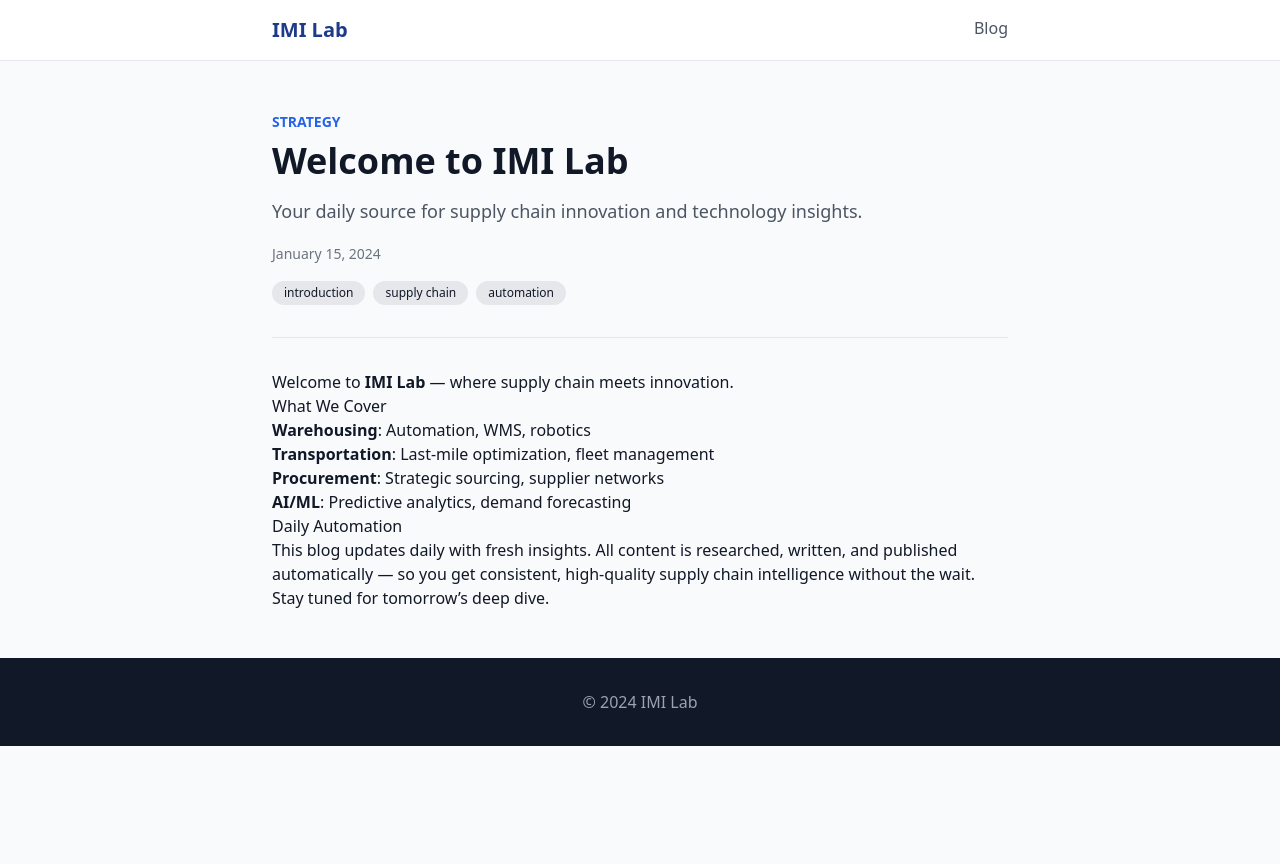
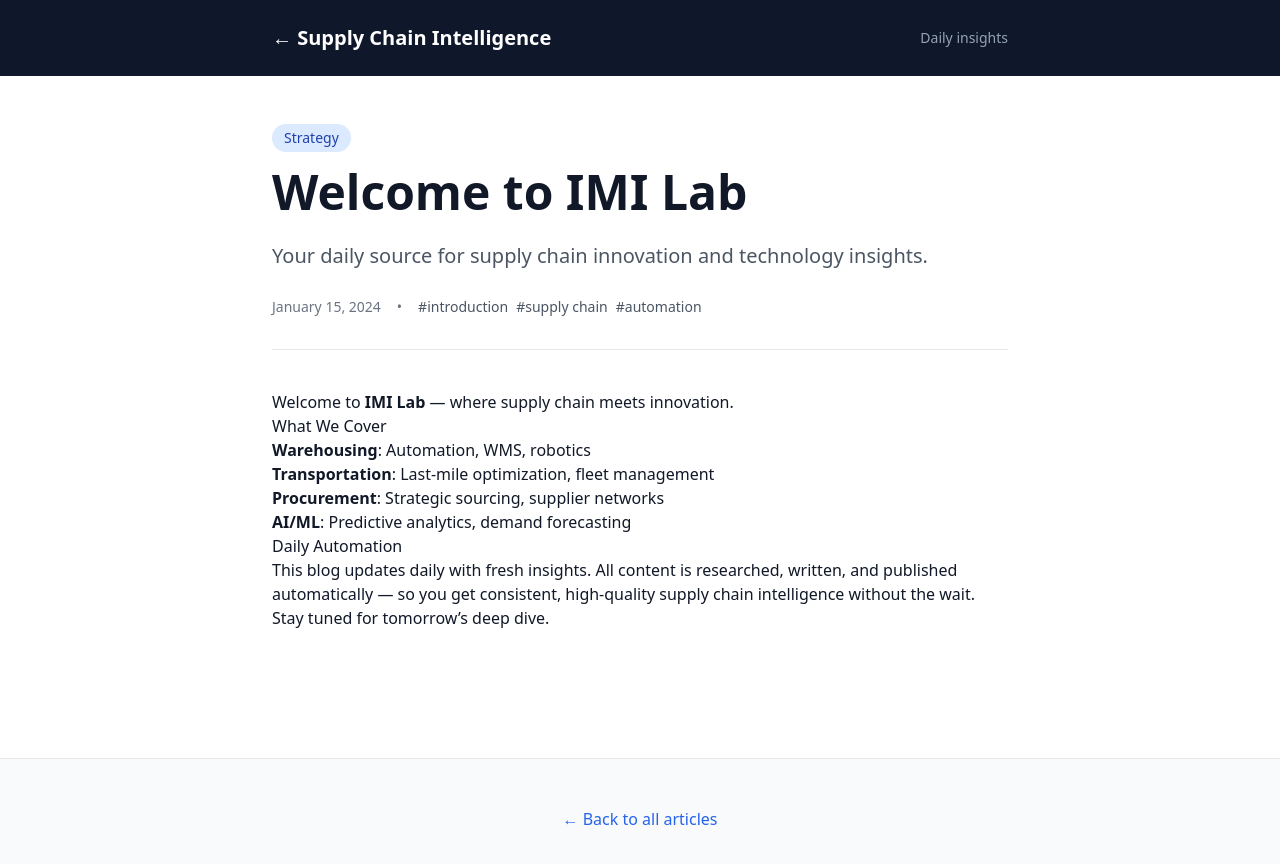
Before and after one commit to venkataramanik/imi-lab, an Astro site: page /blog/hello-world in a window 1280 px wide. Before the commit the page ends 800 px from the top, so only its background shows below. Built offline with nearby package versions, Linux system fonts and the light colour scheme; Astro itself is replaced by a stand-in of ours.

Commit message:
Update BlogPost.astro

```diff
--- a/src/layouts/BlogPost.astro
+++ b/src/layouts/BlogPost.astro
@@ -9,34 +9,49 @@ const formattedDate = new Date(pubDate).toLocaleDateString('en-US', {
 <html lang="en">
 <head>
   <meta charset="UTF-8" />
-  <meta name="viewport" content="width=device-width" />
-  <title>{title} | IMI Lab</title>
+  <meta name="viewport" content="width=device-width, initial-scale=1.0" />
+  <title>{title} | Supply Chain Intelligence</title>
   <meta name="description" content={description} />
 </head>
-<body class="bg-gray-50 text-gray-900 font-sans">
-  <header class="bg-white border-b sticky top-0">
-    <nav class="max-w-3xl mx-auto px-4 py-4 flex justify-between">
-      <a href="/" class="text-xl font-bold text-blue-900">IMI Lab</a>
-      <a href="/blog" class="text-gray-600">Blog</a>
+<body class="bg-white text-gray-900 font-sans">
+  <header class="bg-slate-900 text-white">
+    <nav class="max-w-3xl mx-auto px-4 py-6 flex justify-between items-center">
+      <a href="/" class="text-xl font-bold">← Supply Chain Intelligence</a>
+      <span class="text-slate-400 text-sm hidden sm:block">Daily insights</span>
     </nav>
   </header>
 
   <main class="max-w-3xl mx-auto px-4 py-12">
-    <article class="prose prose-lg max-w-none">
-      <span class="text-sm font-semibold text-blue-600 uppercase">{category}</span>
-      <h1 class="text-4xl font-bold mt-2 mb-4">{title}</h1>
-      <p class="text-gray-600 text-lg mb-4">{description}</p>
-      <time class="text-sm text-gray-500">{formattedDate}</time>
-      <div class="flex gap-2 mt-4">
-        {tags.map(tag => <span class="px-3 py-1 bg-gray-200 rounded-full text-xs">{tag}</span>)}
+    <article>
+      <header class="mb-10">
+        <div class="flex items-center gap-3 mb-4">
+          <span class="px-3 py-1 bg-blue-100 text-blue-800 text-sm font-medium rounded-full">{category}</span>
+        </div>
+        <h1 class="text-4xl md:text-5xl font-bold mb-6 leading-tight">{title}</h1>
+        <p class="text-xl text-gray-600 mb-6 leading-relaxed">{description}</p>
+        <div class="flex items-center gap-4 text-sm text-gray-500 border-b pb-8">
+          <time datetime={pubDate}>{formattedDate}</time>
+          {tags.length > 0 && (
+            <>
+              <span>•</span>
+              <div class="flex gap-2">
+                {tags.map(tag => <span class="text-gray-600">#{tag}</span>)}
+              </div>
+            </>
+          )}
+        </div>
+      </header>
+
+      <div class="prose prose-lg max-w-none prose-headings:font-bold prose-a:text-blue-600 hover:prose-a:text-blue-800">
+        <slot />
       </div>
-      <hr class="my-8" />
-      <slot />
     </article>
   </main>
 
-  <footer class="bg-gray-900 text-gray-400 py-8 text-center">
-    <p>&copy; 2024 IMI Lab</p>
+  <footer class="bg-slate-50 border-t py-12 mt-20">
+    <div class="max-w-3xl mx-auto px-4 text-center">
+      <a href="/" class="text-blue-600 font-medium hover:text-blue-800">← Back to all articles</a>
+    </div>
   </footer>
 </body>
 </html>
```
